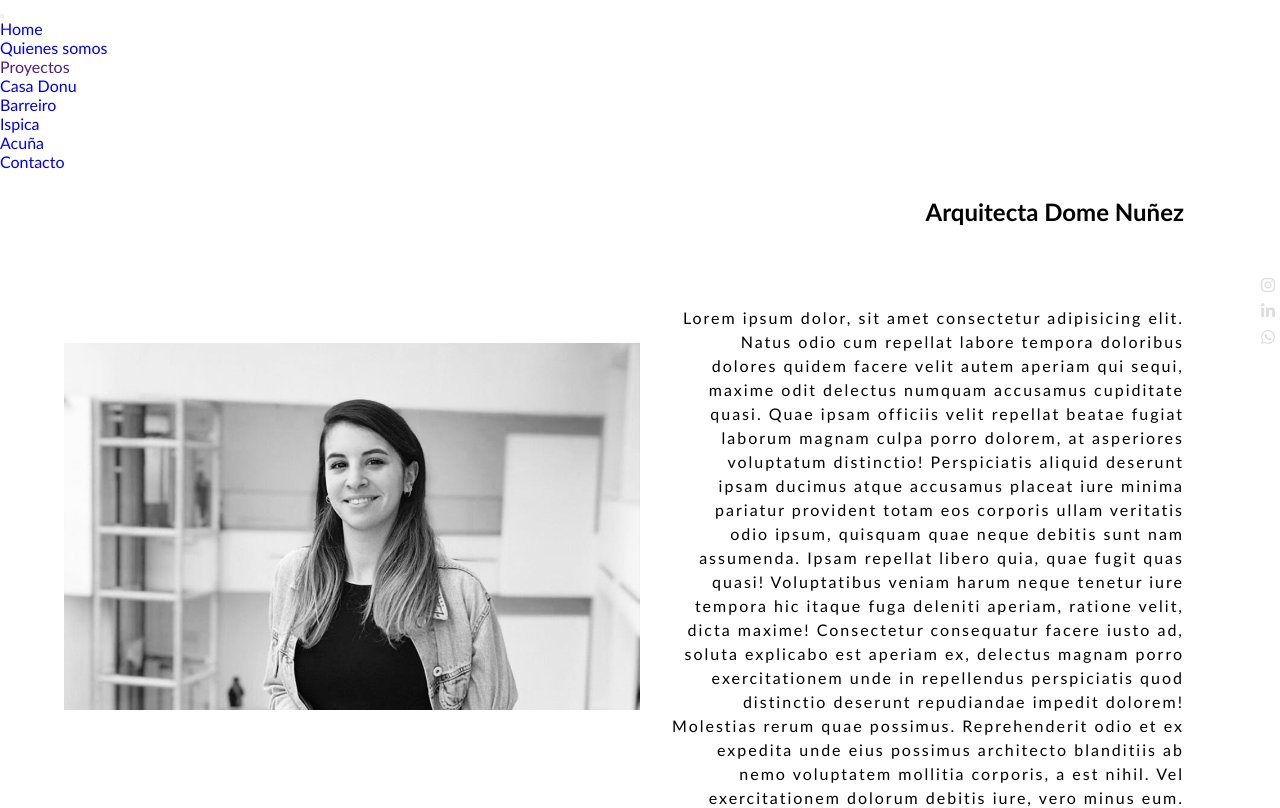
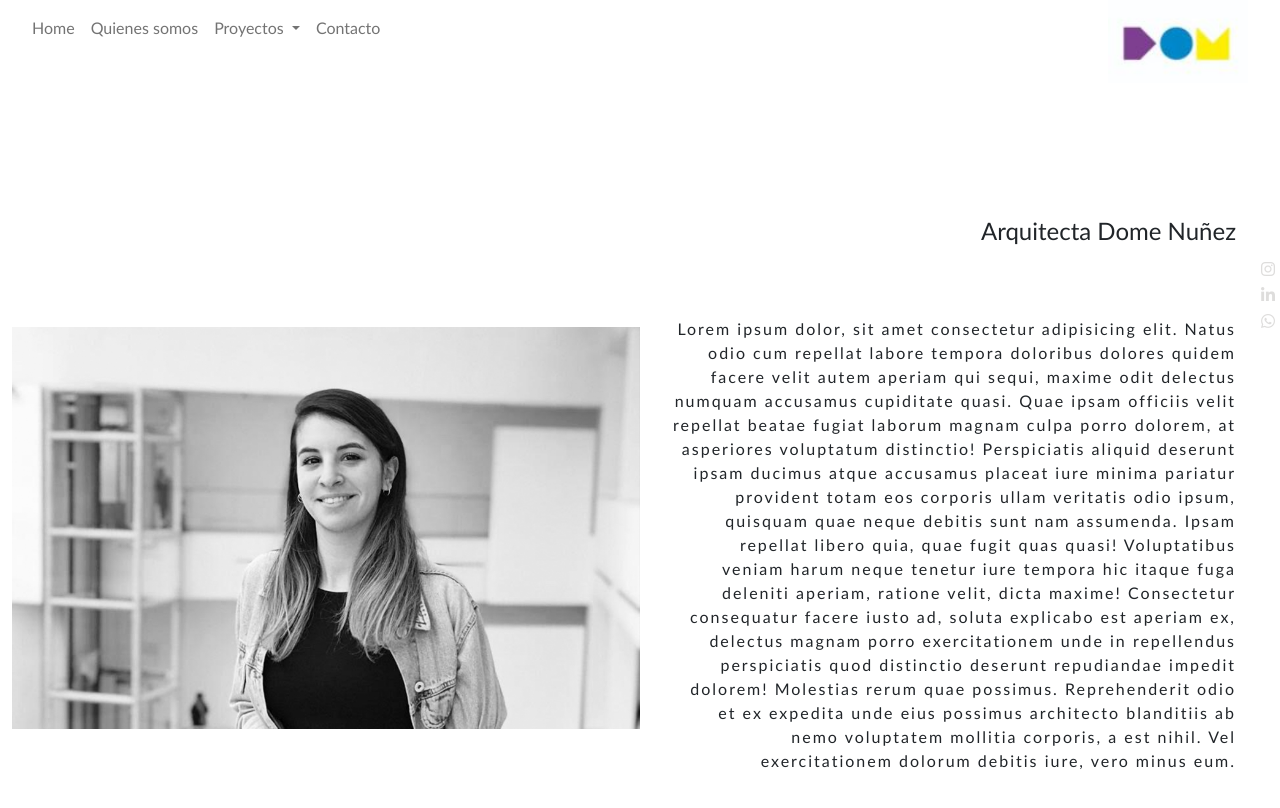
Before and after one commit to JuaniBillone/Proyecto-Juan-Ignacio-Billone-, a plain HTML site: page Pages/quienessomos.html in a window 1280 px wide. Shown: the top 808 px of the page. Drawn offline with nearby package versions, Linux system fonts and the light colour scheme.

Commit message:
error quienessomos

```diff
--- a/Pages/quienessomos.html
+++ b/Pages/quienessomos.html
@@ -7,10 +7,12 @@
     <title>QUIENES SOMOS</title>
     <link rel="shortcut icon" href="../Images/logo dom.JPG">
     <link href="https://cdnjs.cloudflare.com/ajax/libs/font-awesome/6.0.0/css/all.min.css" rel="stylesheet"/>
-    <link rel="stylesheet" href="../style.css">
+    <link rel="stylesheet" href="/style.css">
+    <link href="https://cdn.jsdelivr.net/npm/bootstrap@5.1.3/dist/css/bootstrap.min.css" rel="stylesheet" integrity="sha384-1BmE4kWBq78iYhFldvKuhfTAU6auU8tT94WrHftjDbrCEXSU1oBoqyl2QvZ6jIW3" crossorigin="anonymous">
 </head>
 
 <body>
+
     <div class="container-fluid">
         <!-- HEADER -->
         <header>
@@ -23,52 +25,34 @@
               <div class="collapse navbar-collapse" id="navbarNavDropdown">
                 <ul class="navbar-nav">
                   <li class="nav-item">
-                        <a class="nav-link" href="index.html">Home</a>
+                    <a class="nav-link" href="../index.html">Home</a>
                   </li>
                   <li class="nav-item">
-                        <a class="nav-link" href="./Pages/quienessomos.html">Quienes somos</a>
+                    <a class="nav-link" href="quienessomos.html">Quienes somos</a>
                   </li>
                   <li class="nav-item dropdown">
                     <a class="nav-link dropdown-toggle" href="" id="navbarDropdownMenuLink" role="button" data-bs-toggle="dropdown" aria-expanded="false">
                       Proyectos
                     </a>
                     <ul class="dropdown-menu" aria-labelledby="navbarDropdownMenuLink">
-                          <li><a class="dropdown-item" href="./Pages/casadonu.html">Casa Donu</a></li>
-                          <li><a class="dropdown-item" href="./Pages/barreiro.html">Barreiro</a></li>
-                          <li><a class="dropdown-item" href="./Pages/ispica.html">Ispica</a></li>
-                          <li><a class="dropdown-item" href="./Pages/acuña.html">Acuña</a></li>
+                      <li><a class="dropdown-item" href="casadonu.html">Casa Donu</a></li>
+                      <li><a class="dropdown-item" href="barreiro.html">Barreiro</a></li>
+                      <li><a class="dropdown-item" href="ispica.html">Ispica</a></li>
+                      <li><a class="dropdown-item" href="acuña.html">Acuña</a></li>
                     </ul>
                     <li class="nav-item">
-                            <a class="nav-link" href="./Pages/contacto.html">Contacto</a>
+                        <a class="nav-link" href="contacto.html">Contacto</a>
                       </li>
                   </li>
                 </ul>
               </div>
-                  <div class="position-absolute top-0 end-0"><a href="./index.html"><img class="logoDom" src="./Images/logo dom.JPG" alt=""></a></div>
+              <div class="position-absolute top-0 end-0"><a href="../index.html"><img class="logoDom" src="../Images/logo dom.JPG" alt=""></a></div>
           </nav>
+          <script src="https://cdn.jsdelivr.net/npm/bootstrap@5.1.3/dist/js/bootstrap.bundle.min.js" integrity="sha384-ka7Sk0Gln4gmtz2MlQnikT1wXgYsOg+OMhuP+IlRH9sENBO0LRn5q+8nbTov4+1p" crossorigin="anonymous"></script>
+
         </header>
-    <header>
 
-<!--         <div class="container logo-nav-container">
-
-            <nav class="navegacion">
-                <ul class="menu">
-                    <li><a href="../index.html">HOME</a></li>
-                    <li><a href="quienessomos.html">QUIENES SOMOS</a></li>
-                    <li><a href="proyectos.html">PROYECTOS</a>
-                            <ul class="submenu">
-                                <li><a href="casadonu.html">CASA DONU</a></li>
-                                <li><a href="acuña.html">ACUÑA</a></li>
-                                <li><a href="barreiro.html">BARREIRO</a></li>
-                                <li><a href="ispica.html">ISPICA</a></li>
-                            </ul>
-                    </li>
-                    <li><a href="contacto.html">CONTACTO</a></li>
-                </ul>
-            </nav>
-            <a href="../index.html"><img class="logoDom" src="../Images/logo dom.JPG" alt=""></a>
-        </div>
-    </header> -->
+          <!-- FIN HEADER -->
 
     <!-- FIN HEADER -->
 
@@ -98,13 +82,8 @@
                 <li class="whatsapp"><a href="https://web.whatsapp.com/send?phone=1122334455" target="_blank"><i class="fa-brands fa-whatsapp"></i></a></li>
             </ul>
 
-
-
-
         </div>
-
     </main>
-
 
                         <footer>
 
--- a/style.css
+++ b/style.css
@@ -230,7 +230,7 @@ ul.carruselFotos li:target {
 @media (min-width: 768px) {
     .main {
         background-color: white;
-        width: 90%;
+        width: 100%;
         margin: 8rem auto;
         align-items: center;
     }
```
Also changed, not shown: quienessomos.html (renamed from pruebaquienessomos.html, +2 -2 lines). Lines whose indentation alone changed are shown as unchanged.
